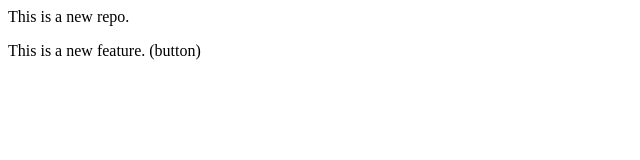
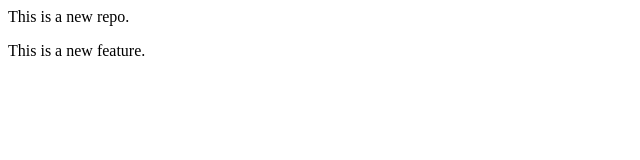
Before and after one commit to pradhyumn32/local-repo, a plain HTML site: page index.html in a window 1280 px wide. Shown: the full height of the page, 0-640 px from the left. Drawn offline with Linux system fonts and the light colour scheme.

Commit message:
Added new feature

```diff
--- a/index.html
+++ b/index.html
@@ -1,2 +1,2 @@
 <p> This is a new repo.</p>
-<p> This is a new feature. (button) </p>
+<p> This is a new feature.</p>
```
